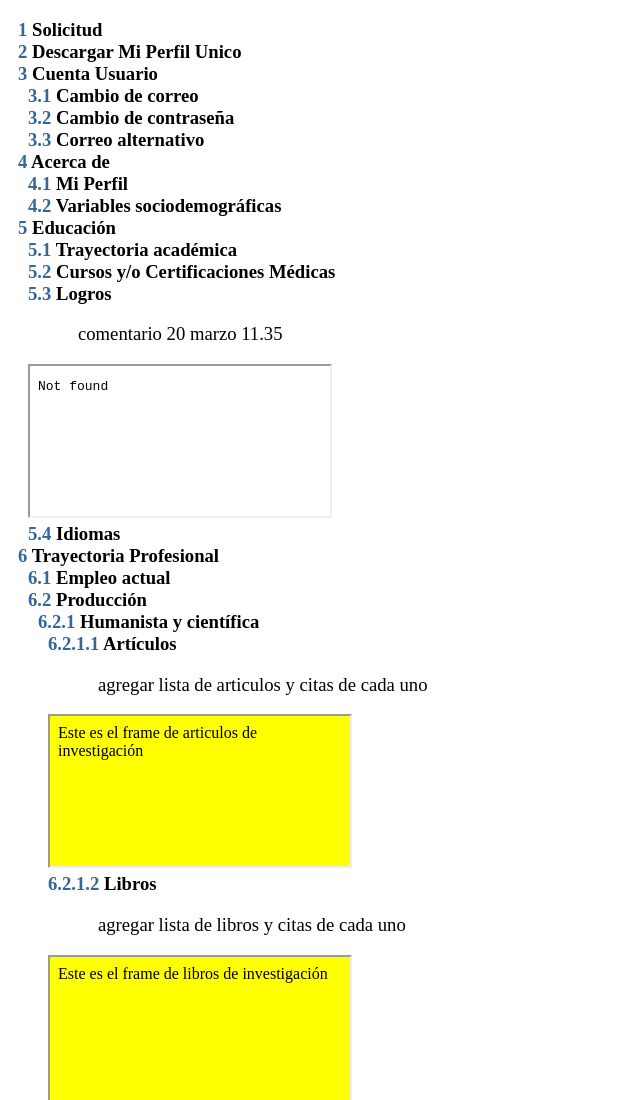
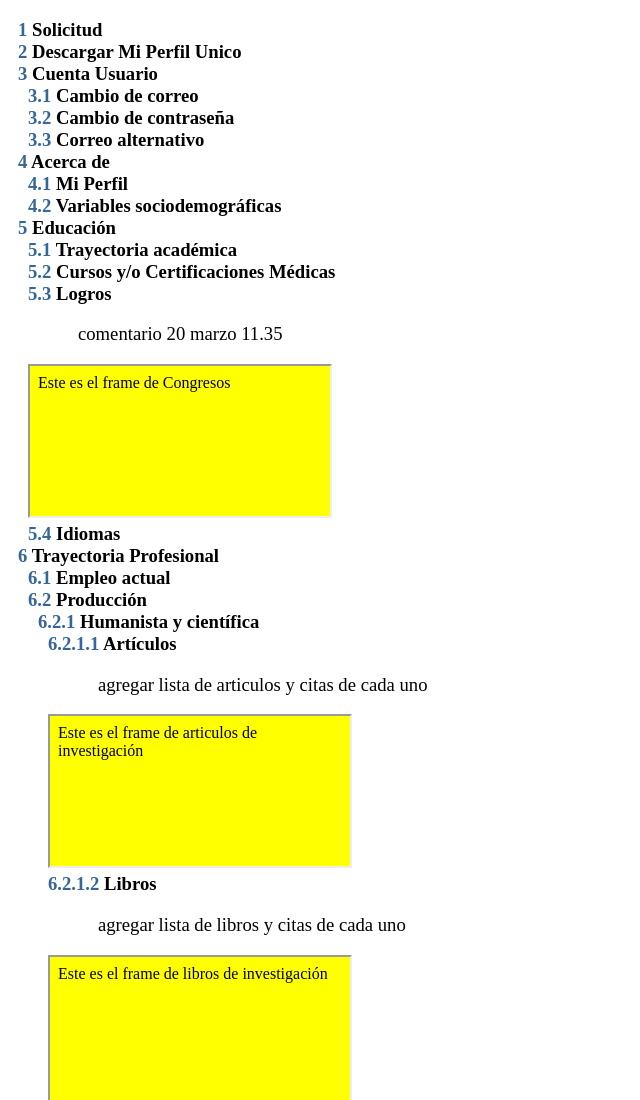
Before and after one commit to repositorio13559/repositorio13559.github.io, a plain HTML site: page index.html in a window 1280 px wide. Shown: the top 1100 px of the page, without its empty margins (0-640 px from the left). Drawn offline with Linux system fonts and the light colour scheme.

Commit message:
wrong folder[

```diff
--- a/index.html
+++ b/index.html
@@ -70,7 +70,7 @@ body{ font-size:14pt; }
       <li>Logros
 
       <p class="mostrar">comentario 20 marzo 11.35</p>
-      <iframe src="investigacion/frameLogros.html" title="artInv"></iframe>
+      <iframe src="logros/frameLogros.html" title="artInv"></iframe>
 
       </li>
       <li>Idiomas
```
